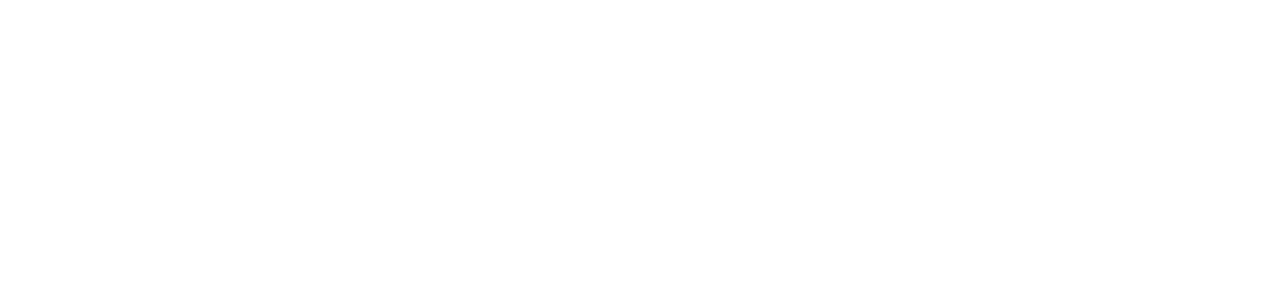
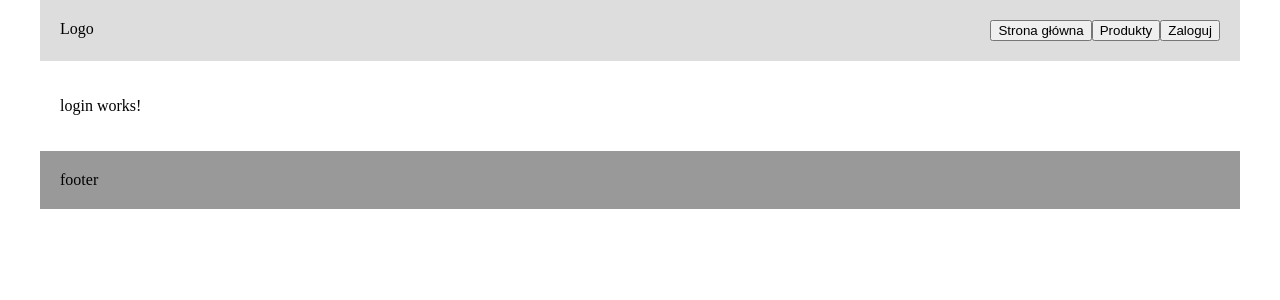
Before and after one commit to BartekPiwowarczyk/ShopAppFrontend, an Angular app: page /login in a window 1280 px wide. Before the commit this address led to /. Shown: the top 300 px of the page. Built offline with nearby package versions, Linux system fonts and the light colour scheme.

Commit message:
Fullpage Layout

```diff
--- a/src/app/app.module.ts
+++ b/src/app/app.module.ts
@@ -4,6 +4,8 @@
 import { AppRoutingModule } from './app-routing.module';
 import { AppComponent } from './app.component';
 import { DefaultModule } from './layouts/default/default.module';
+import { FullpageModule } from './layouts/fullpage/fullpage.module';
+
 
 @NgModule({
   declarations: [
@@ -12,7 +14,8 @@
   imports: [
     BrowserModule,
     AppRoutingModule,
-    DefaultModule
+    DefaultModule,
+    FullpageModule
   ],
   providers: [],
   bootstrap: [AppComponent]
--- /dev/null
+++ b/src/app/layouts/fullpage/fullpage.component.html
@@ -0,0 +1,8 @@
+<app-header fxLayout="column"></app-header>
+<div fxLayout="column">
+  <div class="content">
+    <router-outlet></router-outlet>
+  </div>
+</div>
+
+<app-footer fxLayout="column"></app-footer>
--- /dev/null
+++ b/src/app/layouts/fullpage/fullpage.component.scss
@@ -0,0 +1,11 @@
+:host{
+  display: flex;
+  flex-direction: column;
+  width: 1200px;
+  margin: 0 auto;
+  height: 100%;
+}
+
+.content {
+  padding: 20px;
+}
--- /dev/null
+++ b/src/app/modules/login/login.component.html
@@ -0,0 +1 @@
+<p>login works!</p>
```
Also changed, not shown: src/app/app-routing.module.ts (+7 -1 lines), src/app/layouts/fullpage/fullpage.component.ts (added, +10 -0 lines), src/app/layouts/fullpage/fullpage.module.ts (added, +23 -0 lines), src/app/modules/login/login.component.ts (added, +10 -0 lines), src/app/modules/login/login.component.scss (added), 2 other files (tests, documents, lock files or other folders).
